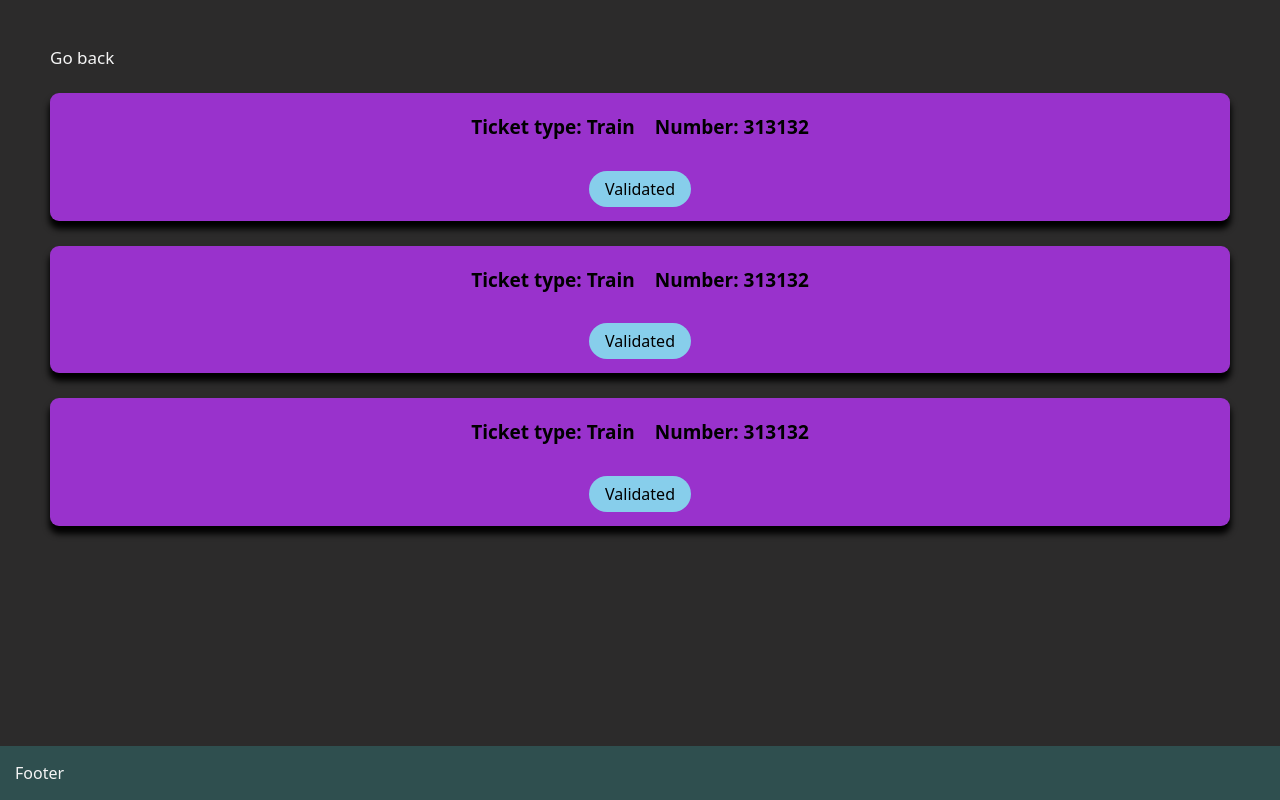
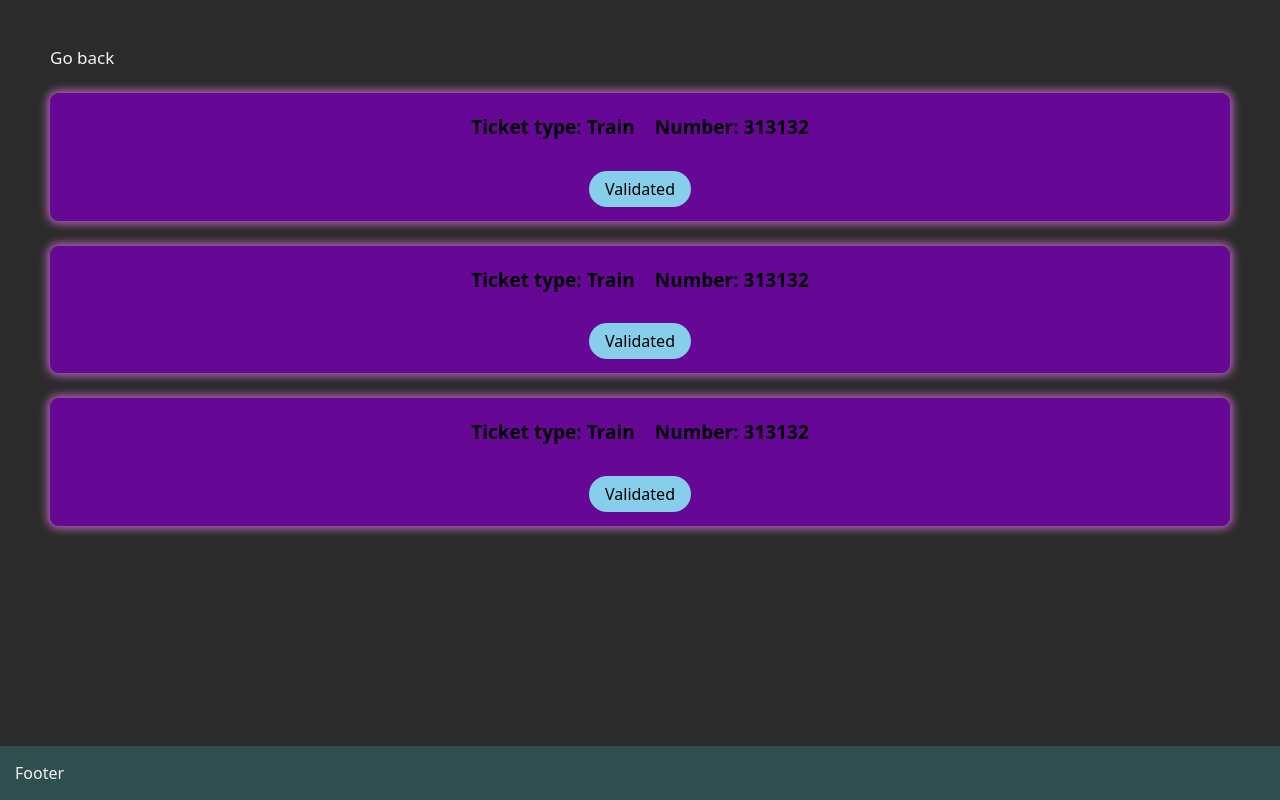
Before and after one commit to BryanGordon/tickets, a React (Vite) app: page /tickets-list in a window 1280 px wide. Built offline with nearby package versions, Linux system fonts and the light colour scheme.

Commit message:
Update card styles

```diff
--- a/src/styles/AllTicketsList.css
+++ b/src/styles/AllTicketsList.css
@@ -6,8 +6,8 @@
   padding: 20px;
   margin-block: 25px;
   border-radius: 9px;
-  background-color: darkorchid;
-  box-shadow: 0px 7px 6px 1px #000;
+  background-color: #6b069eec;
+  box-shadow: 0px 0px 9px 3px #be66c4e1;
 }
 
 .back-container {
```
